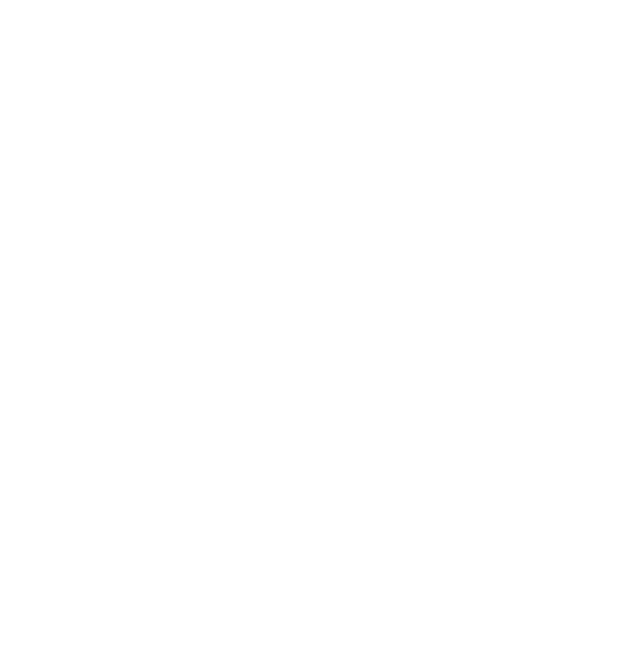
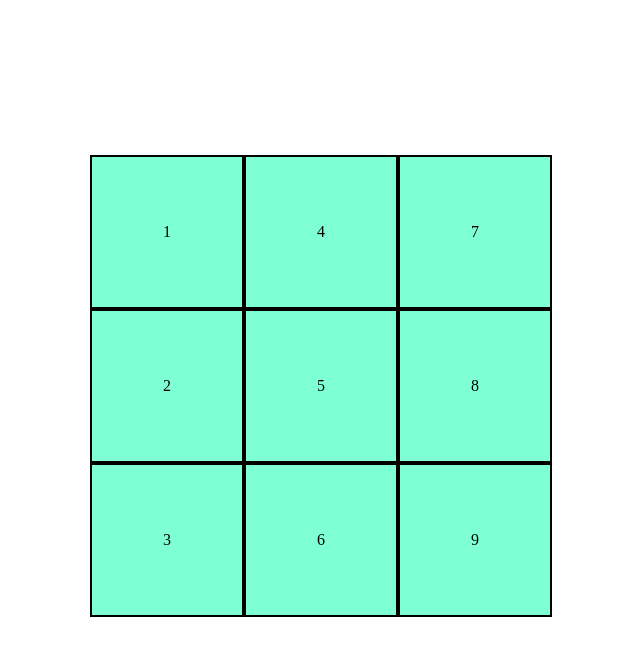
Before and after one commit to eljoey/Tic-Tac-Toe, a plain HTML site: page index.html in a window 1280 px wide. Shown: the whole page, without its empty margins (319-959 px from the left). Drawn offline with Linux system fonts and the light colour scheme.

Commit message:
add gameboard layout

```diff
--- a/index.html
+++ b/index.html
@@ -8,6 +8,23 @@
     <link rel="stylesheet" href="style.css">
 </head>
 <body>
+    <div class="gameBoard">
+        <div class="row">
+            <div class="box">1</div>
+            <div class="box">2</div>
+            <div class="box">3</div>
+        </div>
+        <div class="row">
+            <div class="box">4</div>
+            <div class="box">5</div>
+            <div class="box">6</div>
+        </div>
+        <div class="row">
+            <div class="box">7</div>
+            <div class="box">8</div>
+            <div class="box">9</div>
+        </div>
+    </div>
     <script src="app.js"></script>
 </body>
 </html>
--- a/style.css
+++ b/style.css
@@ -0,0 +1,25 @@
+
+
+
+.gameBoard {
+    display: flex;
+    justify-content: center;
+    margin-top: 155px;
+}
+
+.box {
+    background-color: aquamarine;
+    text-align: center;
+    vertical-align: middle;
+    border: 2px solid black;
+    height: 150px;
+    width: 150px;
+    display: flex;
+    justify-content: center;
+    align-items: center;
+    cursor: pointer;
+}
+
+.box:hover {
+    opacity: .7;
+}
```
